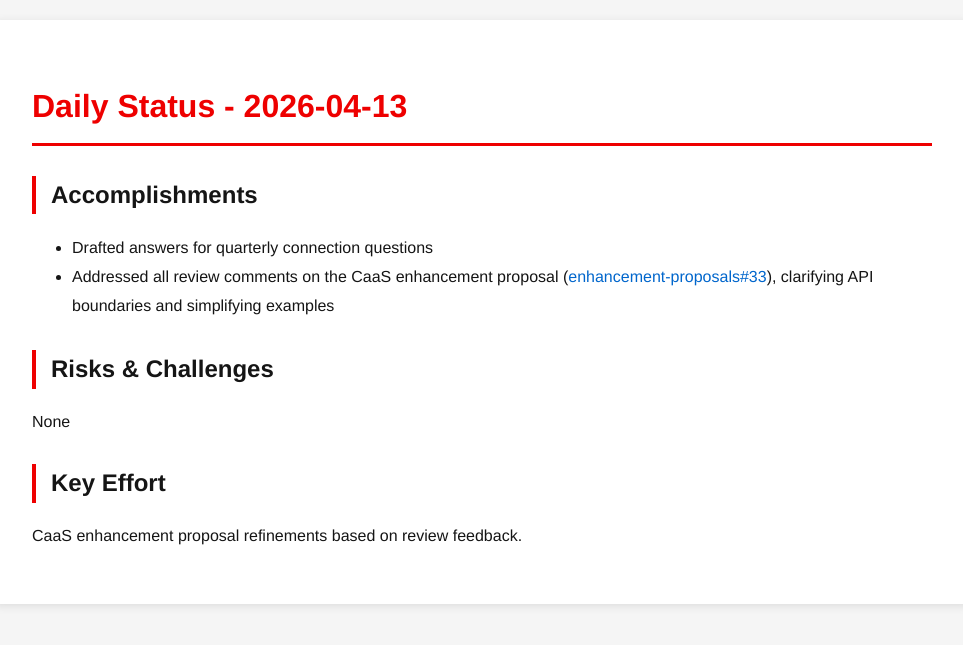
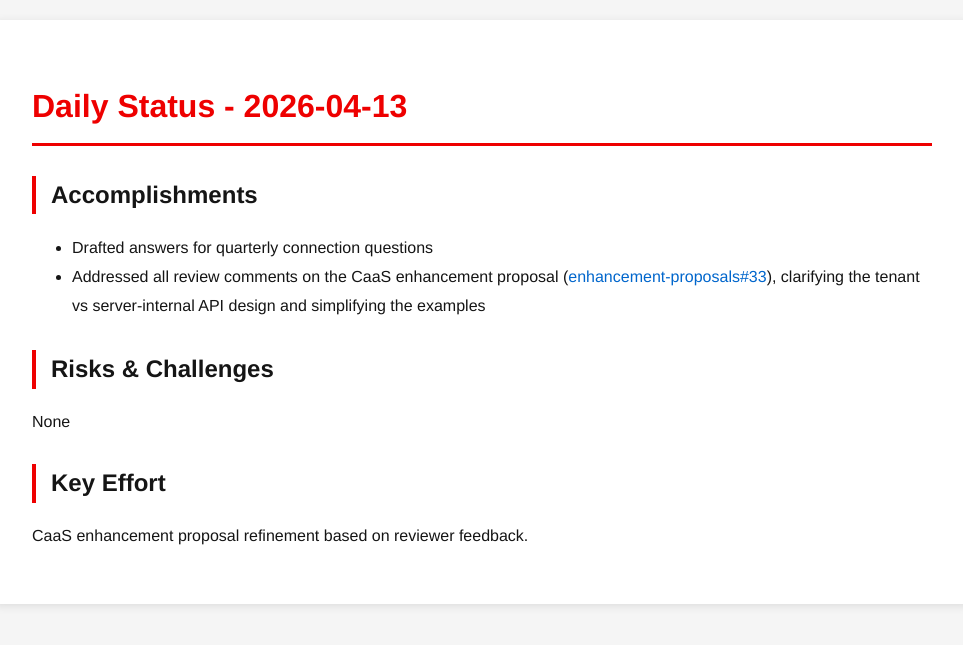
Before and after one commit to tzvatot/daily-status, a Jekyll site: the page built from 2026-04-13.md, in a window 1280 px wide. Shown: the top 645 px of the page, without its empty margins (158-1121 px from the left). Built offline with Jekyll 4.4.1, drawn with Linux system fonts in a browser that asks for light colours.

Commit message:
Daily status update - 2026-04-13

```diff
--- a/2026-04-13.md
+++ b/2026-04-13.md
@@ -8,10 +8,10 @@
 
 ## Accomplishments
 - Drafted answers for quarterly connection questions
-- Addressed all review comments on the CaaS enhancement proposal ([enhancement-proposals#33](https://github.com/osac-project/enhancement-proposals/pull/33)), clarifying API boundaries and simplifying examples
+- Addressed all review comments on the CaaS enhancement proposal ([enhancement-proposals#33](https://github.com/osac-project/enhancement-proposals/pull/33)), clarifying the tenant vs server-internal API design and simplifying the examples
 
 ## Risks & Challenges
 None
 
 ## Key Effort
-CaaS enhancement proposal refinements based on review feedback.
+CaaS enhancement proposal refinement based on reviewer feedback.
```
